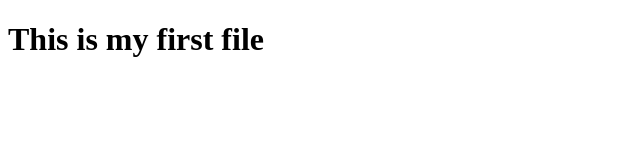
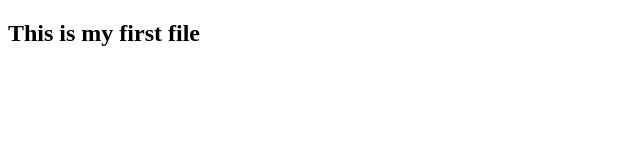
Before and after one commit to letsgitthis/ut-mws-letsgitthis-repo1, a plain HTML site: page index.html in a window 1280 px wide. Shown: the whole page, without its empty margins (0-640 px from the left). Drawn offline with Linux system fonts and the light colour scheme.

Commit message:
changed h1 to h2

```diff
--- a/index.html
+++ b/index.html
@@ -2,6 +2,6 @@
 <html>
     <head><title>First file to git</title></head>
     <body>
-        <h1>This is my first file</h1>
+        <h2>This is my first file</h2>
     </body>
 </html>
```
